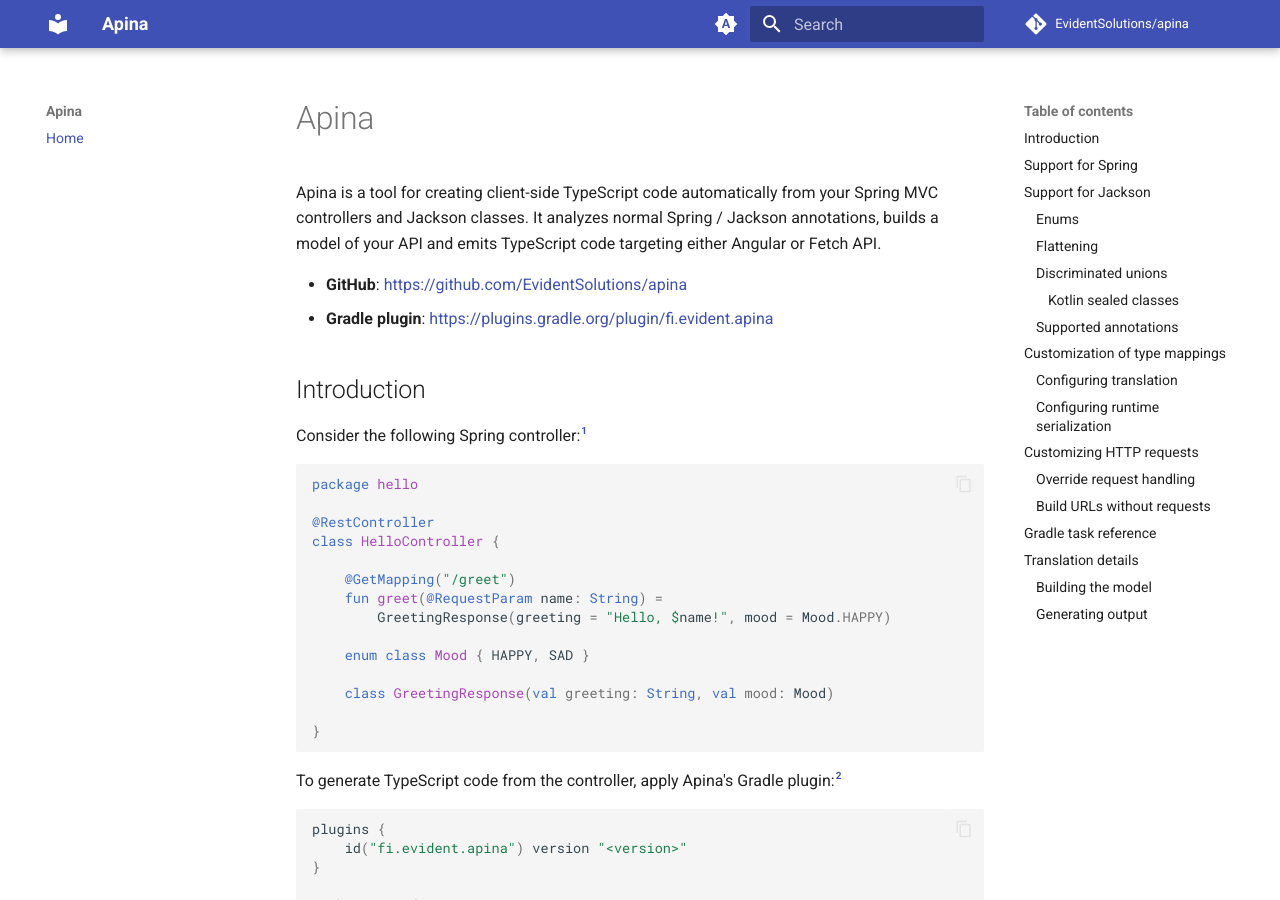
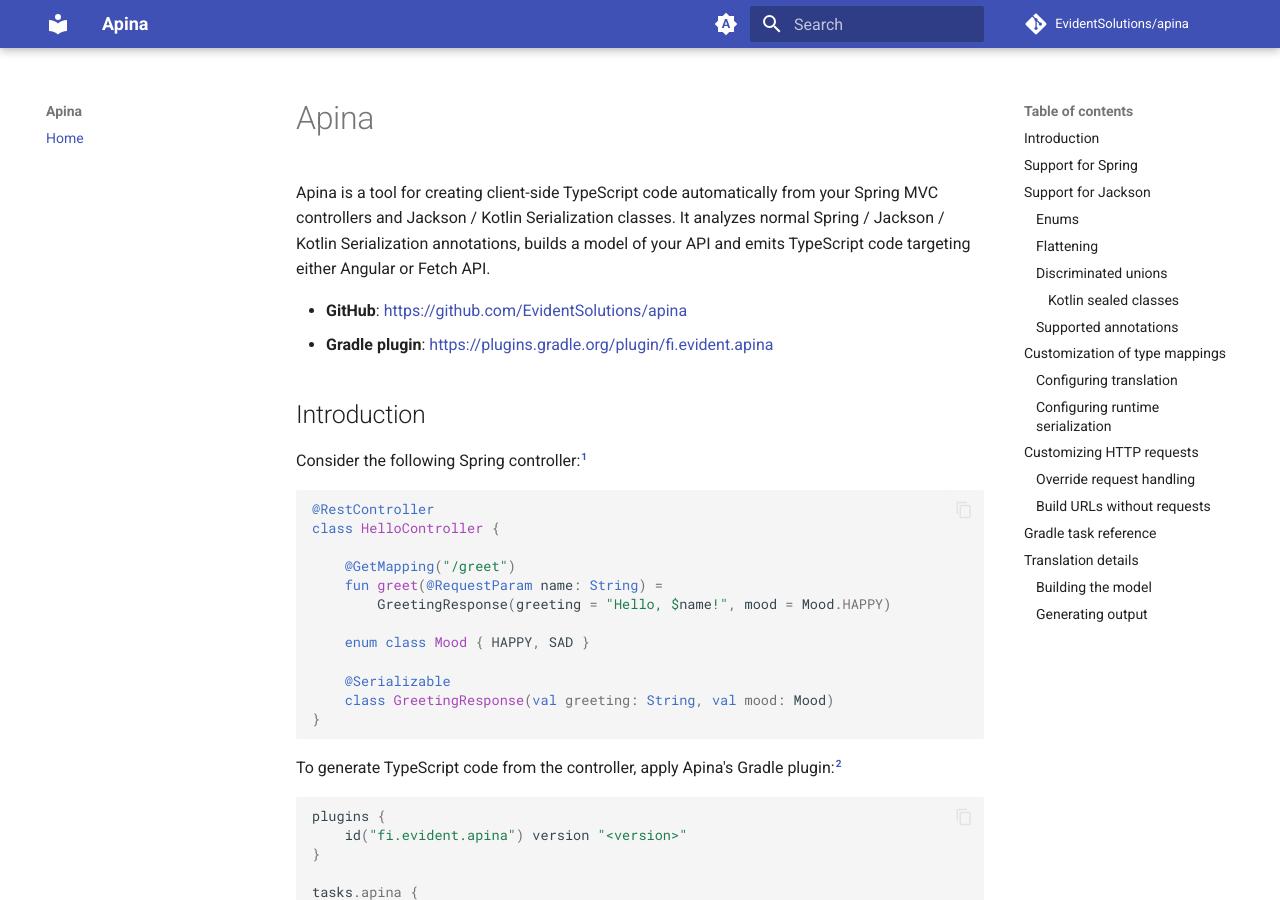
Before and after one commit to EvidentSolutions/apina, an MkDocs documentation site: the page built from website/content/index.md, in a window 1280 px wide and 900 px high. Built offline with MkDocs 1.6.1 and Material for MkDocs 9.7.7, drawn with Linux system fonts in a browser that asks for light colours; comment, search, counter and statistics services are not loaded.

Commit message:
Small improvements to introduction

````diff
--- a/website/content/index.md
+++ b/website/content/index.md
@@ -1,8 +1,8 @@
 # Apina
 
-Apina is a tool for creating client-side TypeScript code automatically from your Spring MVC controllers and Jackson
-classes. It analyzes normal Spring / Jackson annotations, builds a model of your API and emits TypeScript code
-targeting either Angular or Fetch API.
+Apina is a tool for creating client-side TypeScript code automatically from your Spring MVC controllers and
+Jackson / Kotlin Serialization classes. It analyzes normal Spring / Jackson / Kotlin Serialization annotations,
+builds a model of your API and emits TypeScript code targeting either Angular or Fetch API.
 
 - **GitHub**: [https://github.com/EvidentSolutions/apina](https://github.com/EvidentSolutions/apina)
 - **Gradle plugin**: [https://plugins.gradle.org/plugin/fi.evident.apina](https://plugins.gradle.org/plugin/fi.evident.apina)
@@ -12,8 +12,6 @@
 Consider the following Spring controller:[^1]
 
 ```kotlin
-package hello
-
 @RestController
 class HelloController {
 
@@ -23,8 +21,8 @@
 
     enum class Mood { HAPPY, SAD }
 
+    @Serializable
     class GreetingResponse(val greeting: String, val mood: Mood)
-
 }
 ```
 
````
